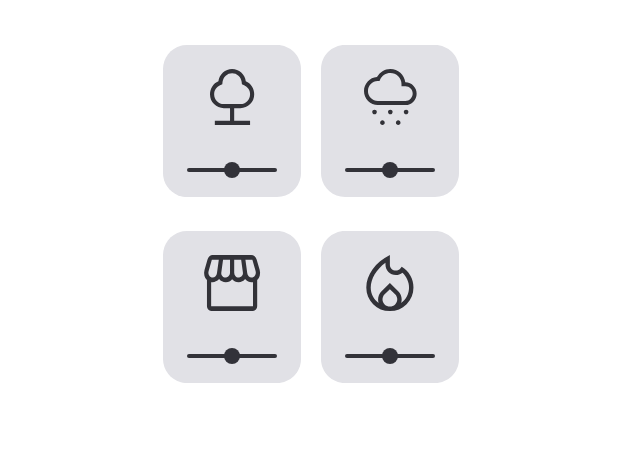
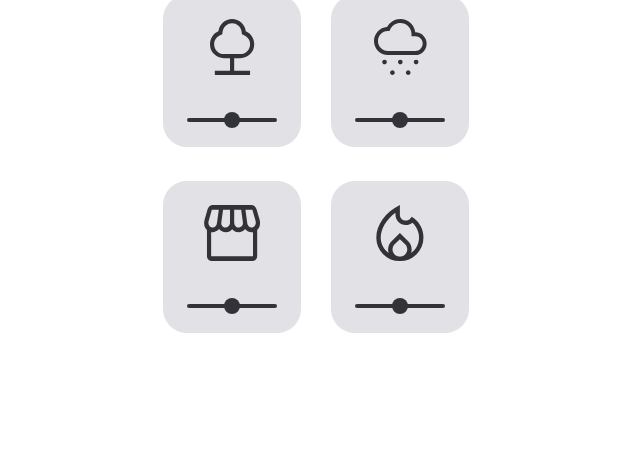
Before and after one commit to diegocrcandido/focus_timer_dark_mode, a plain HTML site: page index.html in a window 1280 px wide. Shown: the part 331-800 px from the top of the page, without its empty margins (329-969 px from the left). Drawn offline with Linux system fonts and the light colour scheme.

Commit message:
Trabalhando responsividade

```diff
--- a/style.css
+++ b/style.css
@@ -36,7 +36,7 @@ body{
   }
 .page{
   padding: 0;
-  width: 35rem;
+  max-width: 35rem;
   height: 100vh;
   max-height: 70rem;
   display: grid;
@@ -155,16 +155,19 @@ input[type='range']::-webkit-slider-runnable-track {
 .dark .card {
   filter: var(--shadow-darkmode);
 }
-@media (min-widht: 800px){
-  body {
-    /*padding: 19.6rem, 22.6rem, 18.8rem, 23.3rem;*/
-    display: flex;
-    align-items: center;
-    justify-content: center;
+@media (min-width: 800px){
+  body{
+    height: 100vh;
+    width: 100%;
+    height: 100%;
   }
   .page {
-    gap: 8rem;
-    padding: 5rem;
+    height: 100vh;
+    display: grid;
+    padding-bottom: 1rem;
+  }
+  main{
+    max-width: 82.1rem;
 
   }
 }
```
